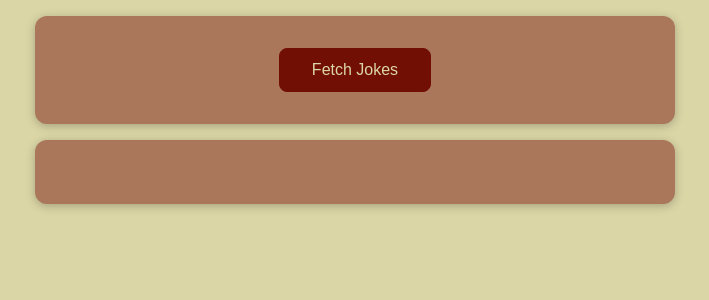
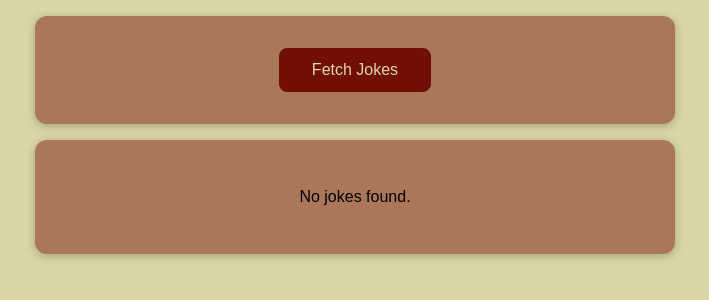
Before and after one commit to Bezobrazz/http-requests-starter, a React (Create React App) app: page / in a window 1280 px wide. Shown: the top 300 px of the page, without its empty margins (285-994 px from the left). Built offline with nearby package versions, Linux system fonts and the light colour scheme.

Commit message:
Manage loading process with text

```diff
--- a/src/App.js
+++ b/src/App.js
@@ -1,4 +1,4 @@
-import React from "react";
+import React, { useState } from "react";
 
 import JokeList from "./components/JokeList";
 import "./App.css";
@@ -19,15 +19,18 @@ function App() {
   //   },
   // ];
 
-  const [jokes, setJokes] = React.useState([]);
+  const [jokes, setJokes] = useState([]);
+  const [isLoading, setIsLoading] = useState(false);
 
   async function fetchJokesHandler() {
+    setIsLoading(true);
     const response = await fetch(
       "https://official-joke-api.appspot.com/jokes/programming/ten"
     );
 
     const data = await response.json();
     setJokes(data);
+    setIsLoading(false);
   }
 
   return (
@@ -36,7 +39,9 @@ function App() {
         <button onClick={fetchJokesHandler}>Fetch Jokes</button>
       </section>
       <section>
-        <JokeList jokes={jokes} />
+        {!isLoading && jokes.length > 0 && <JokeList jokes={jokes} />}
+        {!isLoading && jokes.length === 0 && <p>No jokes found.</p>}
+        {isLoading && <p>Loading...</p>}
       </section>
     </React.Fragment>
   );
```
